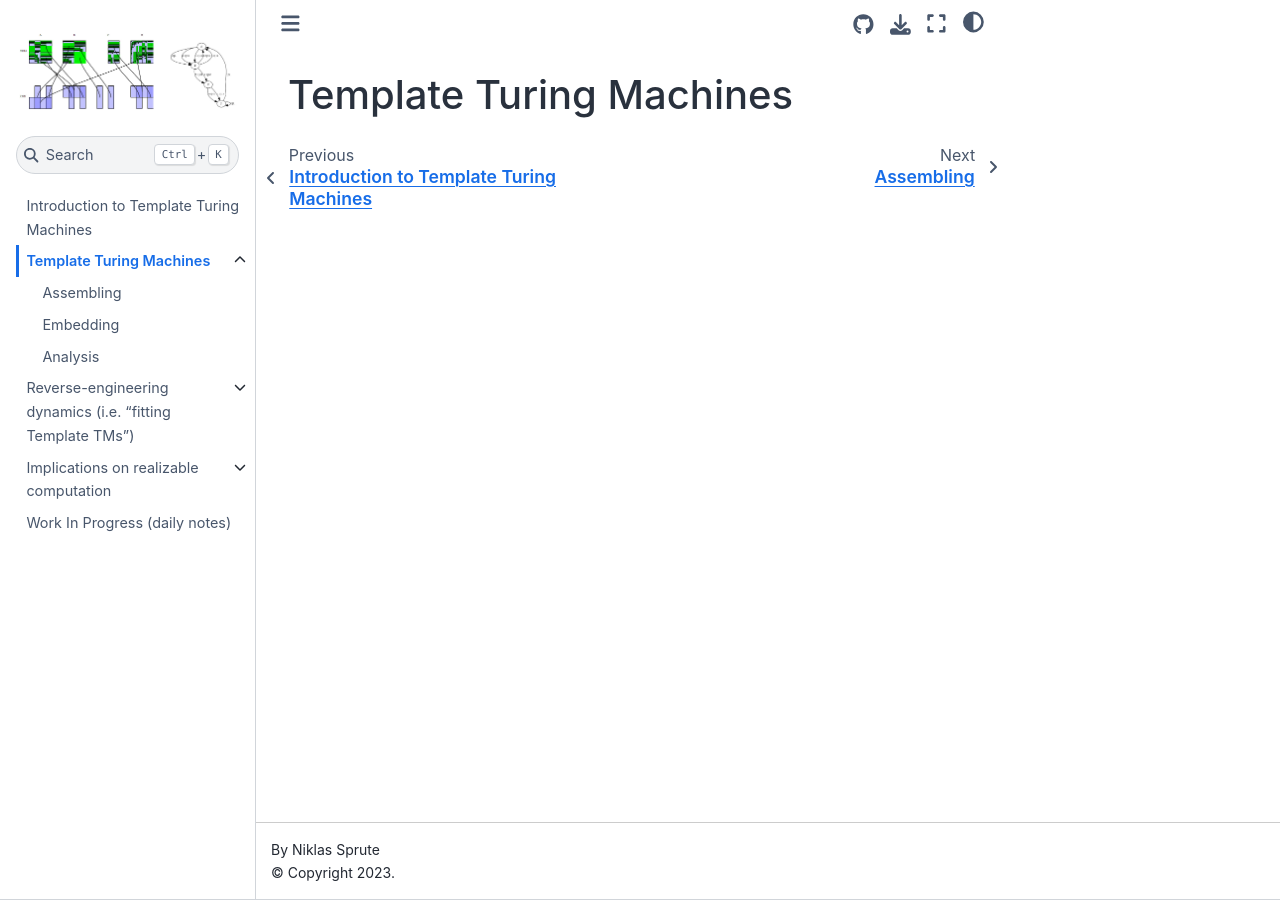
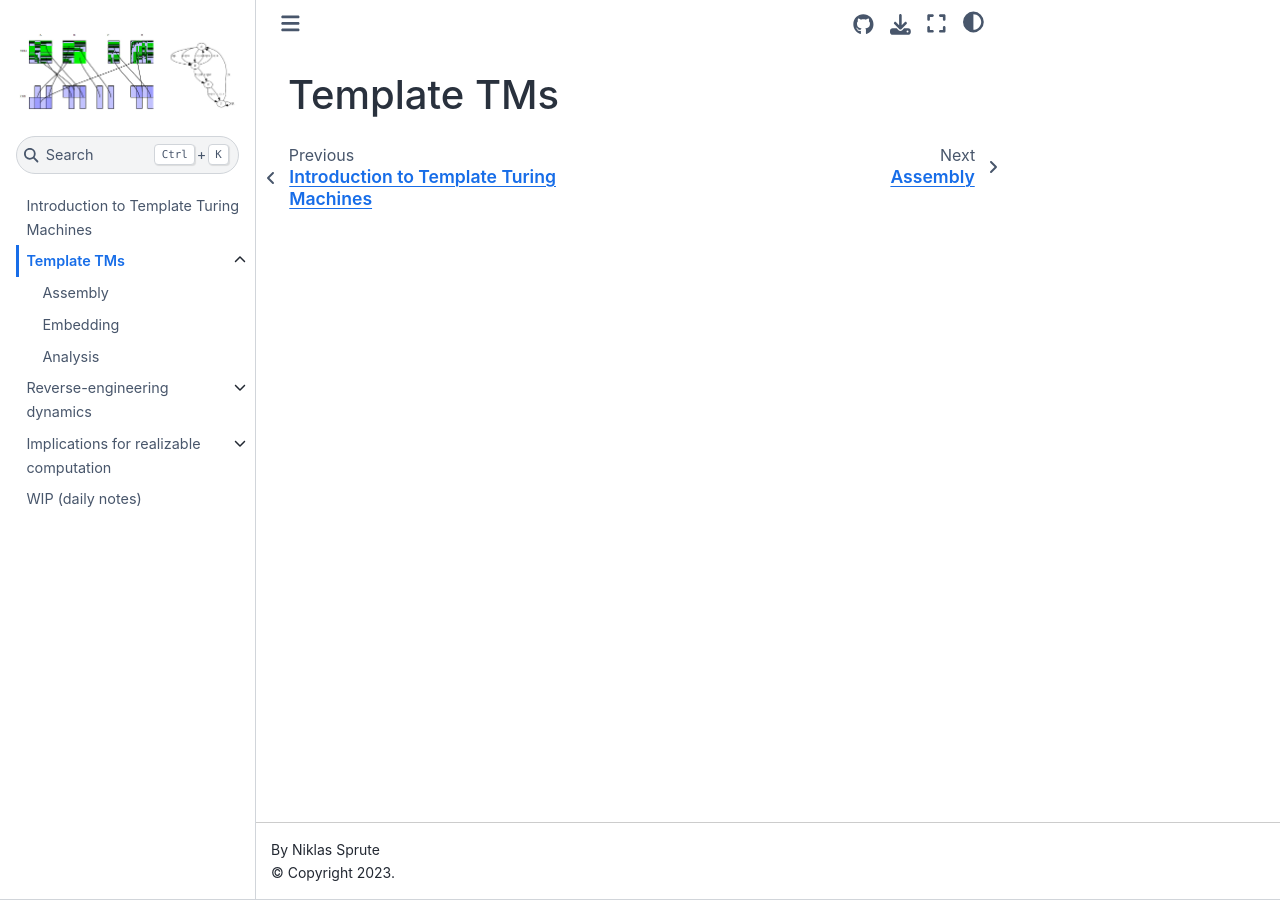
Before and after one commit to Nikleon/nikleon.github.io, a Jupyter Book: the page built from ttms/chapter-intro.md, in a window 1280 px wide. Built offline with Jupyter Book 1.0.4 settings and Sphinx 7.4.7 and the Sphinx Book theme 1.1.4, drawn with Linux system fonts in a browser that asks for light colours.

Commit message:
simplify headers

```diff
--- a/phylim/chapter-intro.md
+++ b/phylim/chapter-intro.md
@@ -1 +1 @@
-# Implications on realizable computation
+# Implications for realizable computation
--- a/reveng/chapter-intro.md
+++ b/reveng/chapter-intro.md
@@ -1 +1 @@
-# Reverse-engineering dynamics (i.e. "fitting Template TMs")
+# Reverse-engineering dynamics
--- a/ttms/assembly.md
+++ b/ttms/assembly.md
@@ -1,4 +1,4 @@
-# Assembling
+# Assembly
 
 ## Tape heads stop at cell boundaries
 
--- a/ttms/chapter-intro.md
+++ b/ttms/chapter-intro.md
@@ -1 +1 @@
-# Template Turing Machines
+# Template TMs
--- a/wip/scratch.md
+++ b/wip/scratch.md
@@ -1,4 +1,4 @@
-# Work In Progress (daily notes)
+# WIP (daily notes)
 
 ## 24.1
 
```
Also changed, not shown: reveng/strange-attractors.md (+1 -1 lines).
